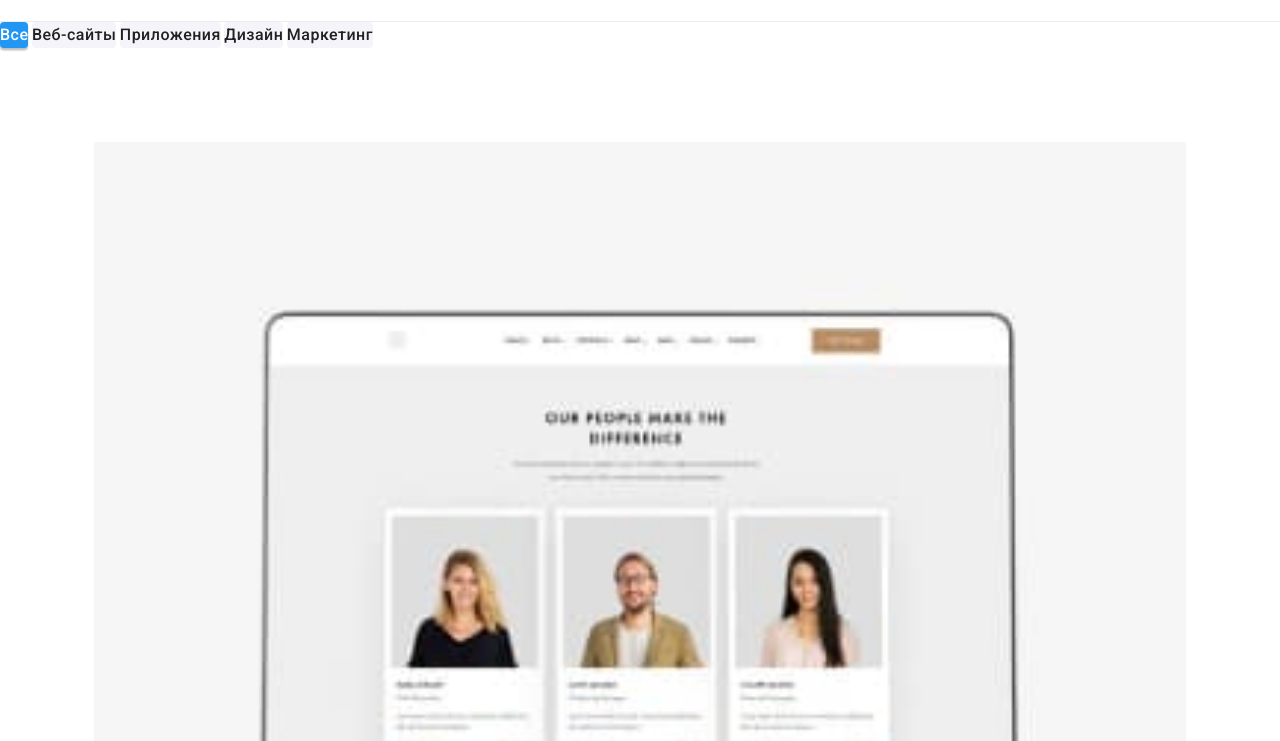
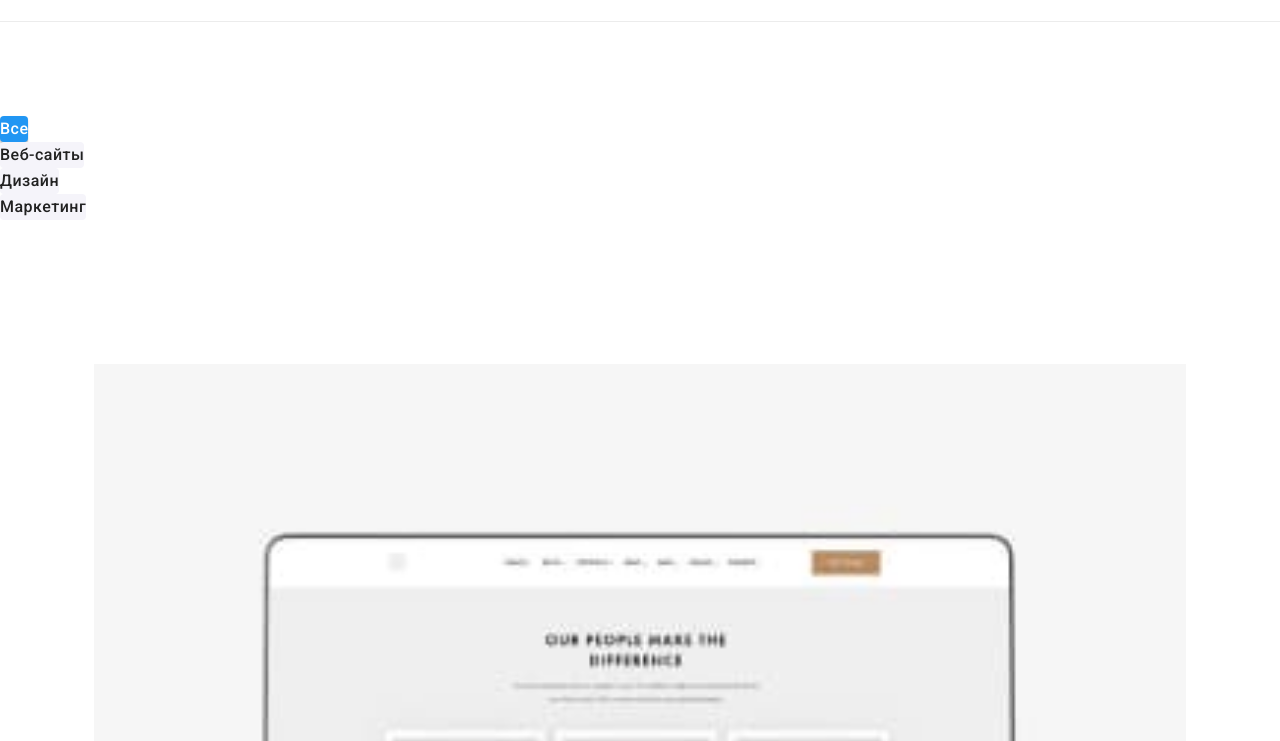
Before and after one commit to Shuplat-Roman/goit-markup-hw-02, a plain HTML site: page portfolio.html in a window 1280 px wide. Shown: the part 59-800 px from the top of the page. Drawn offline with Linux system fonts and the light colour scheme.

Commit message:
Корекція згідно зауважень ментора

```diff
--- a/css/portfolio.css
+++ b/css/portfolio.css
@@ -95,6 +95,7 @@ color: var(--secondary-color);
 background: #2196F3;
 box-shadow: 0px 3px 1px rgba(0, 0, 0, 0.1), 0px 1px 2px rgba(0, 0, 0, 0.08), 0px 2px 2px rgba(0, 0, 0, 0.12);
 border-radius: 4px;
+margin-top: 94px;
 }
 
 .button{
@@ -108,6 +109,10 @@ letter-spacing: 0.03em;
 color: var(--main-color);
 background: #F5F4FA;
 border-radius: 4px;
+}
+
+.cart-img{
+  margin-top: 50px;
 }
 
 .cart-info{
--- a/css/styles.css
+++ b/css/styles.css
@@ -89,7 +89,13 @@ line-height: 1.36;
 text-align: center;
 letter-spacing: 0.06em;
 text-transform: uppercase;
+font-size: 44px;
 color:var(--secondary-color);
+}
+
+.button:hover,
+.button:focus{
+  color: #188ce8;
 }
 
 .button{
@@ -105,6 +111,7 @@ letter-spacing: 0.06em;
 background: #2196F3;
 box-shadow: 0px 4px 4px rgba(0, 0, 0, 0.15);
 border-radius: 4px;
+padding: 10px 32px;
 color: var(--secondary-color);
 }
 
--- a/portfolio.html
+++ b/portfolio.html
@@ -41,21 +41,10 @@
     <main>
         <div>
             <ul>
-                <button class="btn">
-                    <li>Все</li>
-                </button>
-                <button class="button">
-                    <li>Веб-сайты</li>
-                </button>
-                <button class="button">
-                    <li>Приложения</li>
-                </button>
-                <button class="button">
-                    <li>Дизайн</li>
-                </button>
-                <button class="button">
-                    <li>Маркетинг</li>
-                </button>
+                <li><button type="button" class="btn">Все</button></li>
+                <li><button type="button" class="button">Веб-сайты</button></li>
+                <li><button type="button" class="button">Дизайн</button></li>
+                <li><button type="button" class="button">Маркетинг</button></li>
             </ul>
         </div>
 
```
